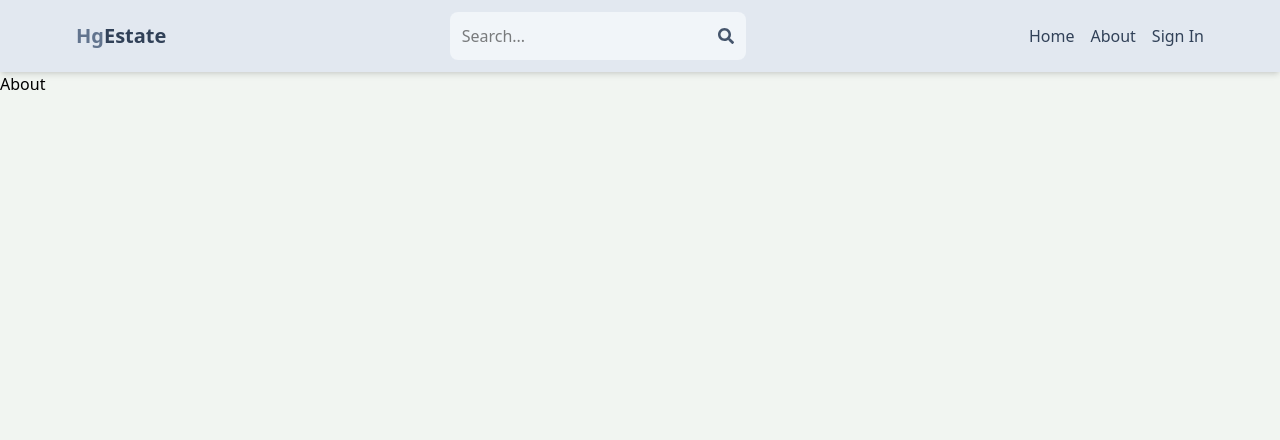
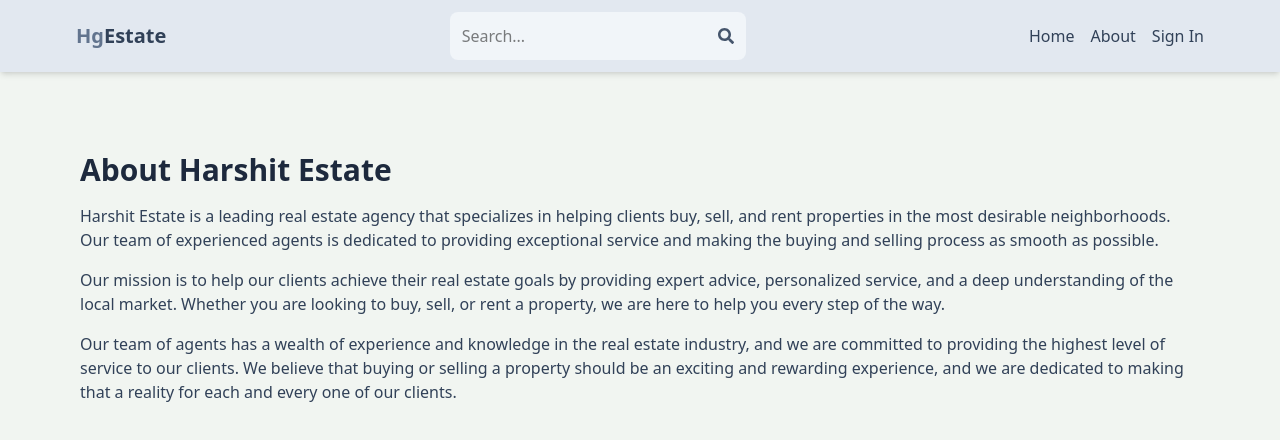
Before and after one commit to Harshit4053/MERN-estate, a React (Vite) app in the folder client/: page /about in a window 1280 px wide. Shown: the top 440 px of the page. Built offline with nearby package versions, Linux system fonts and the light colour scheme; no server answers; the HTML template or start-up script is replaced by a standard one.

Commit message:
complete about page

```diff
--- a/client/src/pages/About.jsx
+++ b/client/src/pages/About.jsx
@@ -1,9 +1,14 @@
 import React from 'react'
 
-function About() {
+export default function About() {
   return (
-    <div>About</div>
+    <div className='py-20 px-4 max-w-6xl mx-auto'>
+      <h1 className='text-3xl font-bold mb-4 text-slate-800'>About Harshit Estate</h1>
+      <p className='mb-4 text-slate-700'>Harshit Estate is a leading real estate agency that specializes in helping clients buy, sell, and rent properties in the most desirable neighborhoods. Our team of experienced agents is dedicated to providing exceptional service and making the buying and selling process as smooth as possible.</p>
+      <p className='mb-4 text-slate-700'>
+      Our mission is to help our clients achieve their real estate goals by providing expert advice, personalized service, and a deep understanding of the local market. Whether you are looking to buy, sell, or rent a property, we are here to help you every step of the way.
+      </p>
+      <p className='mb-4 text-slate-700'>Our team of agents has a wealth of experience and knowledge in the real estate industry, and we are committed to providing the highest level of service to our clients. We believe that buying or selling a property should be an exciting and rewarding experience, and we are dedicated to making that a reality for each and every one of our clients.</p>
+    </div>
   )
 }
-
-export default About
```
